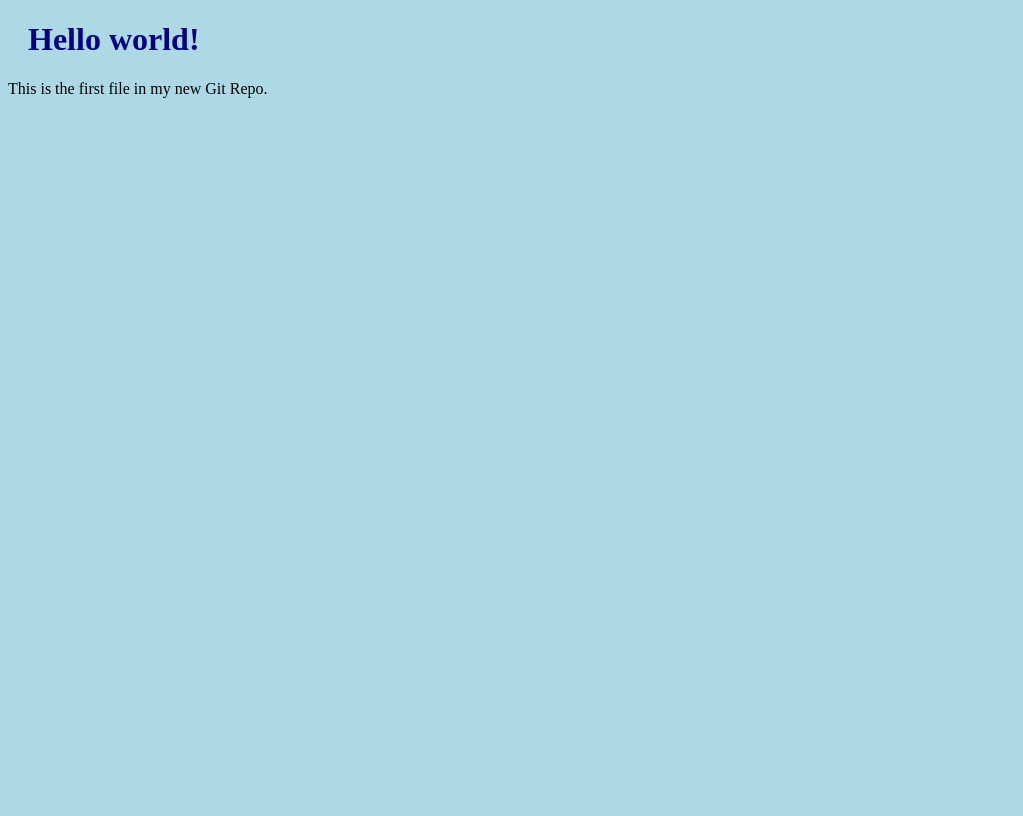
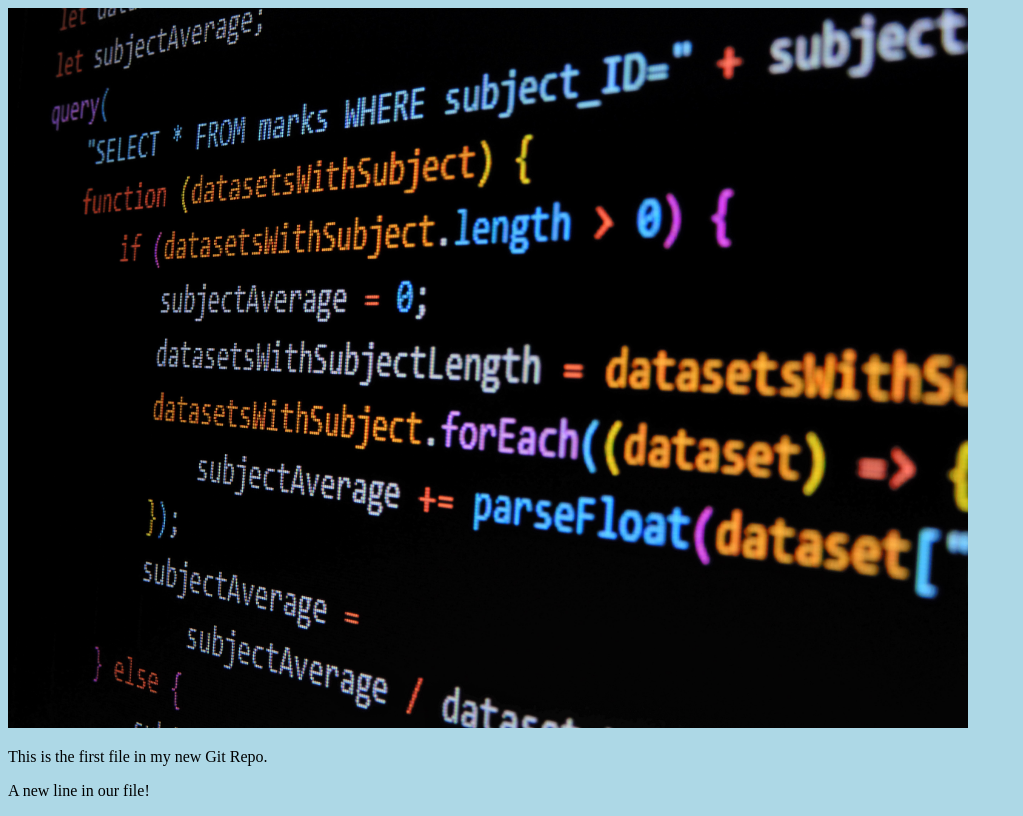
Before and after one commit to danatech22/Hello-world, a plain HTML site: page index.html in a window 1280 px wide. Shown: the whole page, without its empty margins (0-1023 px from the left). Drawn offline with Linux system fonts and the light colour scheme.

Commit message:
Added a twitter Image

```diff
--- a/index.html
+++ b/index.html
@@ -8,7 +8,8 @@
     <title>My Project</title>
 </head>
 <body>
-    <h1>Hello world!</h1>
+    <div><img src="twitter.jpg" alt="Hello World from Space" style="width:100%;max-width:960px"></div>
     <p>This is the first file in my new Git Repo.</p>
+    <p>A new line in our file!</p>
 </body>
 </html>
```
Also changed, not shown: twitter.jpg (added).
